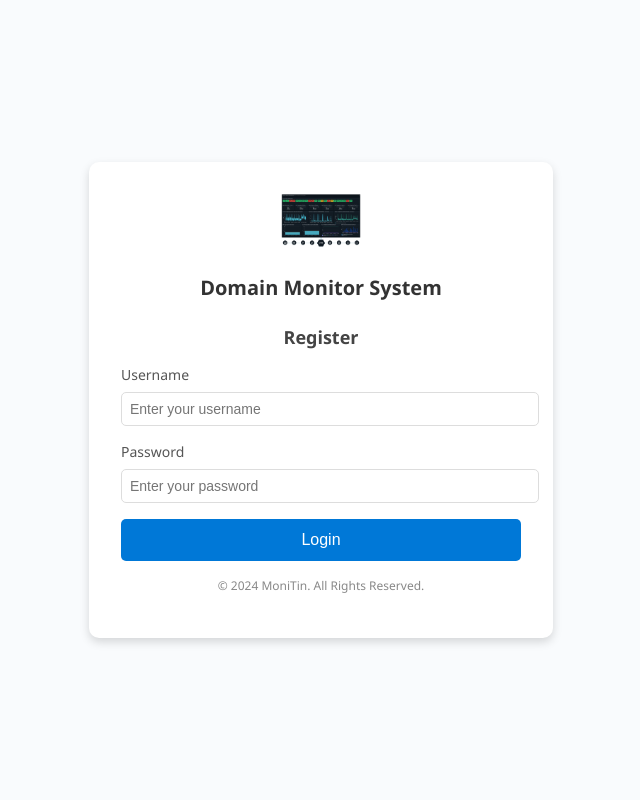
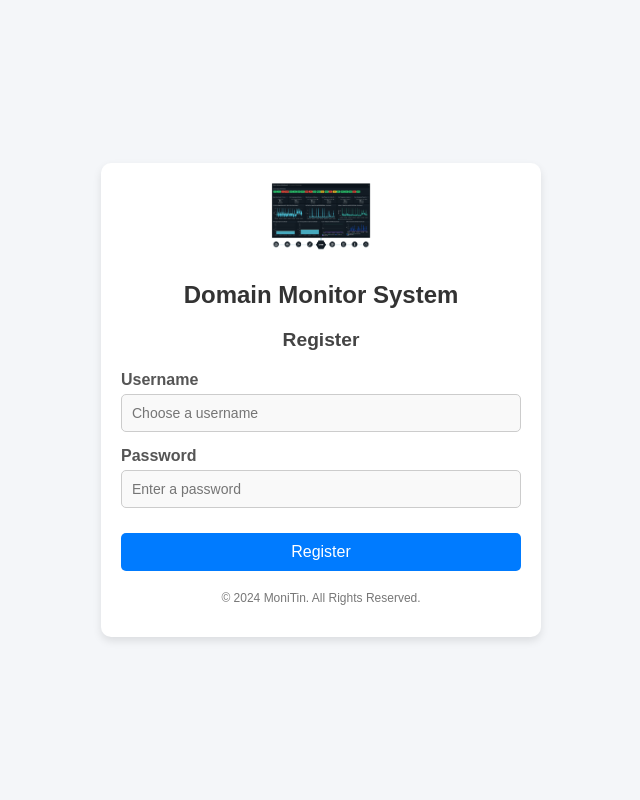
Before and after one commit to shomronh/certis, a Flask app: page /registerPage in a window 1280 px wide. Shown: the whole page, without its empty margins (319-959 px from the left). Run offline with Flask 3, Linux system fonts and the light colour scheme; parts of the project's set-up code (start-up, migrations or seed data) failed here and were passed over.

Commit message:
in progress

```diff
--- a/controllers/domains_api.py
+++ b/controllers/domains_api.py
@@ -18,6 +18,9 @@ class DomainsApi:
         def add_domain():
 
             try:
+
+                # TODO: ensure that username from the session is the same as the user_id, otherwise return HTTPStatus.UNAUTHORIZED
+
                 if "username" not in session:
                     return jsonify({"message": "user need to login first"}), HTTPStatus.UNAUTHORIZED
 
--- a/controllers/login_api.py
+++ b/controllers/login_api.py
@@ -32,7 +32,8 @@ class LoginApi:
                 session['username'] = username
                 return jsonify({"message": message}), HTTPStatus.OK
 
-            s
+            except Exception as e:
+                return jsonify({"message": f"Something wrong happend: {e}"}), HTTPStatus.INTERNAL_SERVER_ERROR
 
         # Visual Routes
         @app.route('/dashboardPage')
--- /dev/null
+++ b/static/register.css
@@ -0,0 +1,98 @@
+/* General styles */
+body {
+    font-family: Arial, sans-serif;
+    background-color: #f4f6f9;
+    margin: 0;
+    padding: 0;
+    display: flex;
+    justify-content: center;
+    align-items: center;
+    min-height: 100vh;
+}
+
+/* Registration container */
+.register-container {
+    background-color: #ffffff;
+    width: 400px;
+    padding: 20px;
+    border-radius: 10px;
+    box-shadow: 0 4px 8px rgba(0, 0, 0, 0.1);
+    text-align: center;
+}
+
+/* Logo and header */
+.register-container .brand-header {
+    margin-bottom: 20px;
+}
+
+.register-container .logo {
+    max-width: 100px;
+    margin-bottom: 10px;
+}
+
+.register-container h1 {
+    font-size: 1.5rem;
+    color: #333333;
+    margin-bottom: 10px;
+}
+
+/* Form header */
+.register-container h2 {
+    font-size: 1.2rem;
+    color: #444444;
+    margin-bottom: 20px;
+}
+
+/* Input fields */
+.register-container .input-group {
+    margin-bottom: 15px;
+    text-align: left;
+}
+
+.register-container label {
+    display: block;
+    font-weight: bold;
+    margin-bottom: 5px;
+    color: #555555;
+}
+
+.register-container input {
+    width: 100%;
+    padding: 10px;
+    border: 1px solid #cccccc;
+    border-radius: 5px;
+    box-sizing: border-box;
+    font-size: 14px;
+    background-color: #f9f9f9;
+    outline: none;
+    transition: border-color 0.3s;
+}
+
+.register-container input:focus {
+    border-color: #007bff;
+}
+
+/* Register button */
+.register-container .register-btn {
+    background-color: #007bff;
+    color: #ffffff;
+    padding: 10px 15px;
+    font-size: 16px;
+    border: none;
+    border-radius: 5px;
+    cursor: pointer;
+    width: 100%;
+    margin-top: 10px;
+    transition: background-color 0.3s;
+}
+
+.register-container .register-btn:hover {
+    background-color: #0056b3;
+}
+
+/* Footer */
+.register-container footer {
+    margin-top: 20px;
+    font-size: 12px;
+    color: #777777;
+}
--- a/templates/loginPage.html
+++ b/templates/loginPage.html
@@ -12,7 +12,7 @@
             <img src="static/images/logo.png" alt="Domain Monitor Logo" class="logo">
             <h1>Domain Monitor System</h1>
         </div>
-        <form id="login-form" class="login-form">
+        <form class="login-form">
             <h2>Login</h2>
             <div class="input-group">
                 <label for="username">Username</label>
@@ -24,10 +24,14 @@
             </div>
             <button type="submit" class="login-btn">Login</button>
         </form>
+        <div class="register-prompt">
+            <p>Don't have an account? <a href="/registerPage">Register here</a></p>
+        </div>
         <footer>
             <p>&copy; 2024 MoniTin. All Rights Reserved.</p>
         </footer>
     </div>
+
     <script src="static/loginPage.js"></script>
 
 </body>
--- a/templates/registerPage.html
+++ b/templates/registerPage.html
@@ -3,32 +3,32 @@
 <head>
     <meta charset="UTF-8">
     <meta name="viewport" content="width=device-width, initial-scale=1.0">
-    <title>Domain Monitor Login</title>
-    <link rel="stylesheet" href="static/domain.css">
+    <title>Register</title>
+    <link rel="stylesheet" href="static/register.css">
 </head>
 <body>
-    <div class="login-container">
+    <div class="register-container">
         <div class="brand-header">
             <img src="static/images/logo.png" alt="Domain Monitor Logo" class="logo">
             <h1>Domain Monitor System</h1>
         </div>
-        <form id="register" class="login-form">
+        <form class="register-form">
             <h2>Register</h2>
             <div class="input-group">
-                <label for="username">Username</label>
-                <input type="text" id="username" name="username" placeholder="Enter your username" required>
+                <label for="new-username">Username</label>
+                <input type="text" id="new-username" name="username" placeholder="Choose a username" required>
             </div>
             <div class="input-group">
-                <label for="password">Password</label>
-                <input type="password" id="password" name="password" placeholder="Enter your password" required>
+                <label for="new-password">Password</label>
+                <input type="password" id="new-password" name="password" placeholder="Enter a password" required>
             </div>
-            <button type="submit" class="login-btn">Login</button>
+            <button type="submit" class="register-btn">Register</button>
         </form>
         <footer>
             <p>&copy; 2024 MoniTin. All Rights Reserved.</p>
         </footer>
     </div>
+
     <script src="static/registerPage.js"></script>
-
 </body>
 </html>
```
Also changed, not shown: static/domain.css (line endings or trailing spaces).
